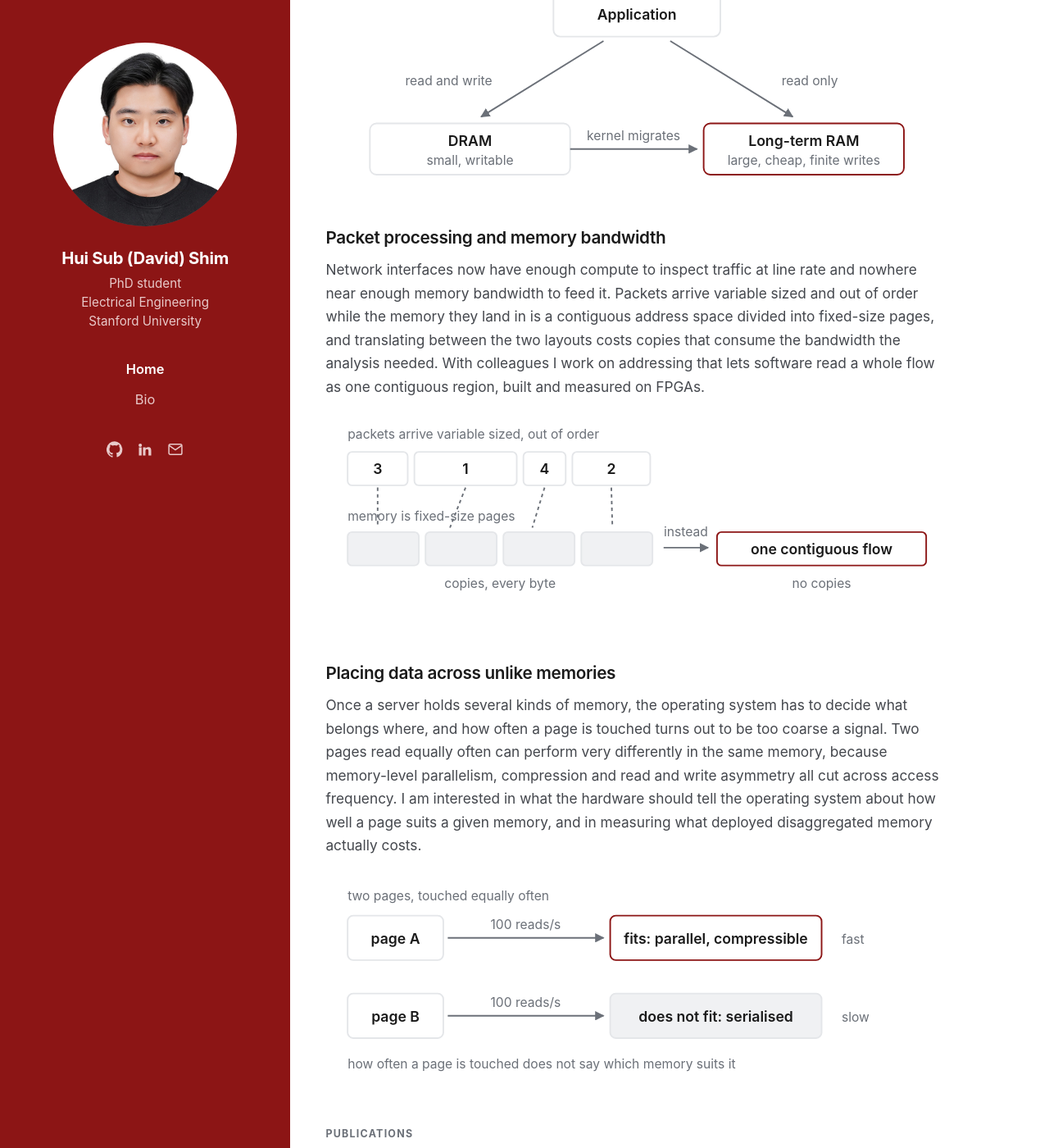
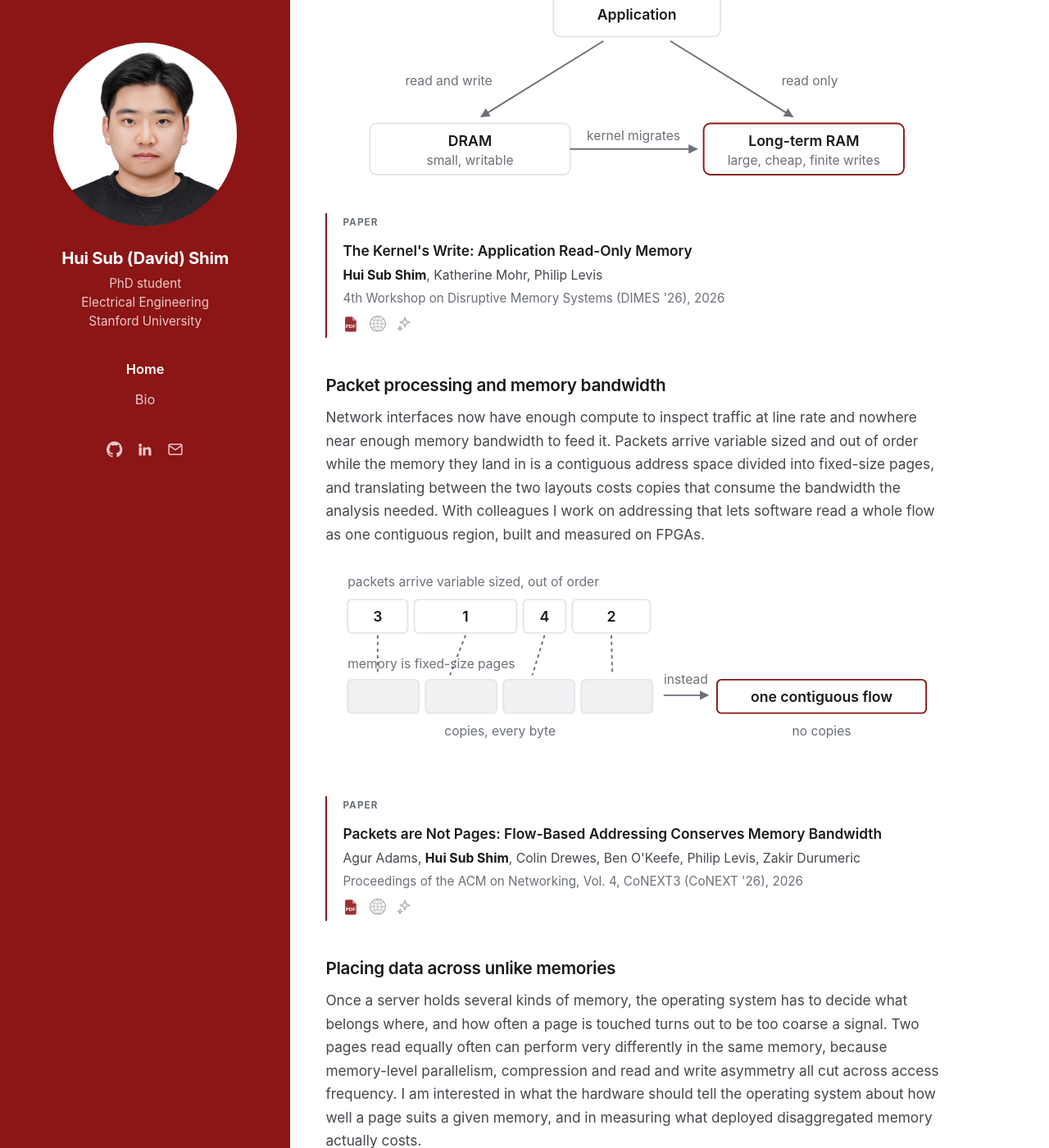
Before and after one commit to davidshim0/davidshim0.github.io, a Jekyll site: the page built from index.html, in a window 1280 px wide and 1400 px high, scrolled down 813 px. Shown: the whole window at 82% size. Built offline with Jekyll 4.4.1, drawn with Linux system fonts in a browser that asks for light colours; some of the changed text lies outside the part shown.

Commit message:
Put each paper under the research thread it belongs to
The standalone publications list repeated what the research section
already said, so each paper now sits in a ruled block under its own
thread with title, authors, venue and the three icons.

Co-Authored-By: Claude Opus 5 <noreply@anthropic.com>

```diff
--- a/_data/publications.yml
+++ b/_data/publications.yml
@@ -1,6 +1,7 @@
 - title: "The Kernel's Write: Application Read-Only Memory"
   authors: "Hui Sub Shim, Katherine Mohr, Philip Levis"
   me: "Hui Sub Shim"
+  thread: arom
   venue: "4th Workshop on Disruptive Memory Systems (DIMES '26)"
   year: 2026
   doi: "https://doi.org/10.1145/3831664.3837780"
@@ -10,6 +11,7 @@
 - title: "Packets are Not Pages: Flow-Based Addressing Conserves Memory Bandwidth"
   authors: "Agur Adams, Hui Sub Shim, Colin Drewes, Ben O'Keefe, Philip Levis, Zakir Durumeric"
   me: "Hui Sub Shim"
+  thread: packets
   venue: "Proceedings of the ACM on Networking, Vol. 4, CoNEXT3 (CoNEXT '26)"
   year: 2026
   doi: "https://doi.org/10.1145/3830392"
--- a/assets/css/style.css
+++ b/assets/css/style.css
@@ -119,3 +119,15 @@ p { margin: 0 0 1.1rem; color: var(--ink-soft); }
   .social { margin-top: 1.1rem; }
   .main { padding: 2.25rem 1.5rem 3rem; }
 }
+
+/* ── A thread's papers, sitting under its figure ──────────────────────── */
+.thread-papers {
+  border-left: 2px solid var(--accent);
+  padding: 0.1rem 0 0.1rem 1.1rem;
+  margin: 0 0 2.2rem;
+}
+.tp-label {
+  font-size: 0.68rem; font-weight: 700; letter-spacing: 0.09em;
+  text-transform: uppercase; color: var(--ink-quiet); margin-bottom: 0.3rem;
+}
+.thread-papers .pub { padding: 0.35rem 0; border-bottom: 0; }
--- a/index.html
+++ b/index.html
@@ -37,6 +37,13 @@ show_title: false
   lets the hardware get simpler rather than more complex.
 </p>
 {% include fig/arom.html %}
+{% assign tp = site.data.publications | where: "thread", "arom" %}
+{% if tp.size > 0 %}
+<div class="thread-papers">
+  <div class="tp-label">{% if tp.size > 1 %}Papers{% else %}Paper{% endif %}</div>
+  <ul class="pubs">{% for pub in tp %}{% include pub.html pub=pub %}{% endfor %}</ul>
+</div>
+{% endif %}
 
 <h2>Packet processing and memory bandwidth</h2>
 <p>
@@ -49,6 +56,13 @@ show_title: false
   region, built and measured on FPGAs.
 </p>
 {% include fig/packets.html %}
+{% assign tp = site.data.publications | where: "thread", "packets" %}
+{% if tp.size > 0 %}
+<div class="thread-papers">
+  <div class="tp-label">{% if tp.size > 1 %}Papers{% else %}Paper{% endif %}</div>
+  <ul class="pubs">{% for pub in tp %}{% include pub.html pub=pub %}{% endfor %}</ul>
+</div>
+{% endif %}
 
 <h2>Placing data across unlike memories</h2>
 <p>
@@ -62,9 +76,3 @@ show_title: false
   actually costs.
 </p>
 {% include fig/placement.html %}
-
-<div class="eyebrow">Publications</div>
-<ul class="pubs">
-  {% assign all = site.data.publications | sort: "year" | reverse %}
-  {% for pub in all %}{% include pub.html pub=pub %}{% endfor %}
-</ul>
```
